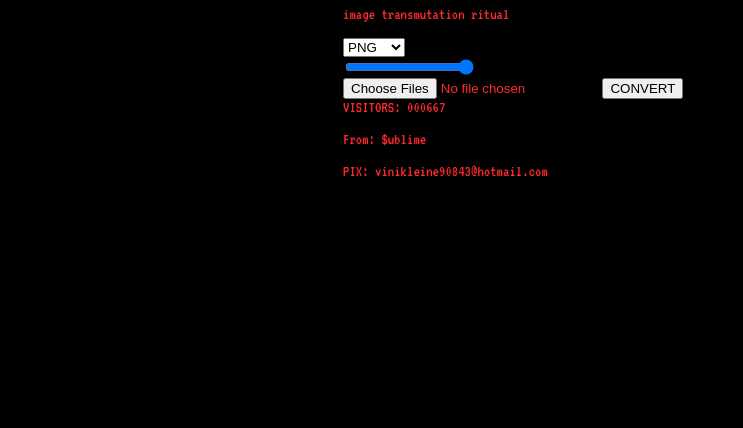
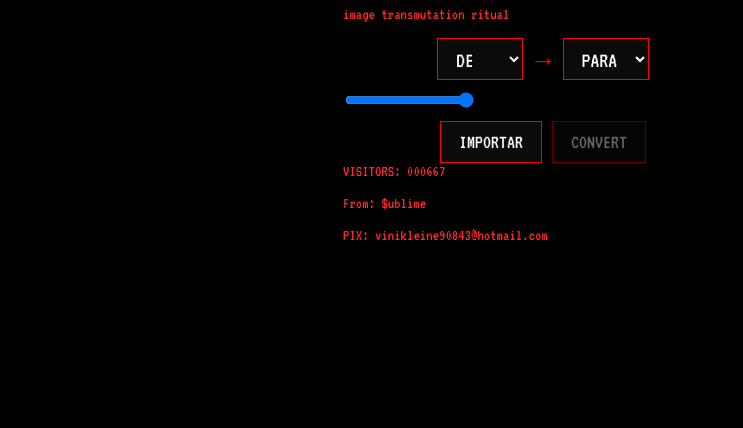
Before and after one commit to sublimeonfire/abaddon, a website: page index.html in a window 1280 px wide. Shown: the part 452-880 px from the top of the page, without its empty margins (537-1280 px from the left). Drawn offline with nearby package versions, Linux system fonts and the light colour scheme.

Commit message:
Update index.html

```diff
--- a/index.html
+++ b/index.html
@@ -4,44 +4,77 @@
   <meta charset="UTF-8">
   <title>ABADDON — RITUAL CONVERTER</title>
 
-  <!-- OLD WEB FONT -->
   <link href="https://fonts.googleapis.com/css2?family=VT323&display=swap" rel="stylesheet">
+  <link rel="stylesheet" href="style.css?v=11">
+  <link rel="icon" href="favicon.png">
+  <script src="https://cdnjs.cloudflare.com/ajax/libs/jszip/3.10.1/jszip.min.js"></script>
 
-  <!-- CSS -->
-  <link rel="stylesheet" href="style.css?v=11">
+  <!-- 🔥 MINI CSS layout -->
+  <style>
+    .format-row{
+      display:flex;
+      gap:12px;
+      justify-content:center;
+      margin-bottom:10px;
+      align-items:center;
+    }
 
-  <!-- favicon -->
-  <link rel="icon" href="favicon.png">
+    .format-row select{
+      background:#0b0b0b;
+      border:1px solid #ff0000;
+      color:#fff;
+      padding:8px 14px;
+      font-family:VT323;
+      font-size:22px;
+    }
 
-  <!-- JSZip -->
-  <script src="https://cdnjs.cloudflare.com/ajax/libs/jszip/3.10.1/jszip.min.js"></script>
+    .arrow{
+      color:#ff0000;
+      font-size:26px;
+    }
+
+    .upload-box{
+      display:flex;
+      gap:10px;
+      justify-content:center;
+      margin-top:10px;
+    }
+
+    .upload-box button{
+      background:#0b0b0b;
+      border:1px solid #ff0000;
+      color:#fff;
+      padding:10px 18px;
+      font-family:VT323;
+      font-size:20px;
+      cursor:pointer;
+    }
+
+    #convertBtn:disabled{
+      opacity:.4;
+      cursor:not-allowed;
+    }
+  </style>
+
 </head>
 
 <body>
 
-<!-- 🔥 OCCULT BACKGROUND -->
 <canvas id="occultCanvas"></canvas>
-
-<!-- 🔥 FILM GRAIN -->
 <canvas id="grain"></canvas>
-
-<!-- 🔥 AUDIO AMBIENT (controlado via JS) -->
 <audio id="amb" src="ambient.mp3" loop></audio>
 
-<!-- 🔥 LOADING -->
 <div id="loader">
   <h1 class="blink">ABADDON</h1>
   <p>descending into inferno...</p>
 </div>
 
-<!-- ⭐ WARNING OLD WEB -->
 <div class="warning blink">
   WARNING: THIS SITE IS NOT INDEXED • ACCESS LOGGED
 </div>
 
 <div class="container ritual">
 
-  <!-- 😈 LOGO -->
   <div class="logo-wrap">
     <img class="logo" src="logo.png" onload="hideLoader()">
     <div id="lore"></div>
@@ -56,55 +89,99 @@
   <h1 class="title blink">ABADDON</h1>
   <p class="subtitle">image transmutation ritual</p>
 
-  <!-- ⭐ FORMAT SELECT -->
-  <div class="format-select">
-    <select id="toFormat">
+  <!-- ⭐ DE → PARA -->
+  <div class="format-row">
+
+    <select id="fromFormat">
+      <option value="">DE</option>
       <option value="png">PNG</option>
       <option value="jpg">JPG</option>
       <option value="webp">WEBP</option>
       <option value="bmp">BMP</option>
     </select>
+
+    <span class="arrow">→</span>
+
+    <select id="toFormat">
+      <option value="">PARA</option>
+      <option value="png">PNG</option>
+      <option value="jpg">JPG</option>
+      <option value="webp">WEBP</option>
+      <option value="bmp">BMP</option>
+    </select>
+
   </div>
 
-  <!-- ⭐ RESIZE -->
   <input type="range" id="resize" min="20" max="100" value="100">
 
-  <!-- ⭐ UPLOAD -->
+  <!-- ⭐ UPLOAD CONTROL -->
   <div class="upload-box">
-      <input type="file" id="fileInput" accept="image/png,image/jpeg,image/webp,image/bmp" multiple>
-      <button onclick="convert()">CONVERT</button>
+
+    <input
+      type="file"
+      id="fileInput"
+      accept="image/png,image/jpeg,image/webp,image/bmp"
+      multiple
+      hidden
+    >
+
+    <button id="importBtn">IMPORTAR</button>
+    <button id="convertBtn" onclick="convert()" disabled>CONVERT</button>
+
   </div>
 
-  <!-- ⭐ RESULT -->
   <div id="result"></div>
-
-  <!-- ⭐ LOGS -->
   <div id="logs"></div>
 
-  <!-- ⭐ VISITOR COUNTER -->
   <div class="counter">
     VISITORS: <span id="counter">000666</span>
   </div>
 
-  <!-- RITUAL TEXT -->
   <div class="creator">
     <p>From: <span>$ublime</span></p>
     <p class="pay">PIX: vinikleine90843@hotmail.com</p>
   </div>
 
-  <!-- blood drip -->
   <div class="blood"></div>
 
 </div>
 
 <script src="script.js"></script>
 
-<!-- ⭐ LOADER -->
+<!-- 🔥 LOGIC READY -->
 <script>
+
 function hideLoader(){
   const l=document.getElementById("loader")
   if(l) l.style.display="none"
 }
+
+const fileInput = document.getElementById("fileInput")
+const importBtn = document.getElementById("importBtn")
+const convertBtn = document.getElementById("convertBtn")
+const fromFormat = document.getElementById("fromFormat")
+const toFormat = document.getElementById("toFormat")
+
+let filesSelected = false
+
+importBtn.onclick = () => fileInput.click()
+
+fileInput.onchange = () => {
+  filesSelected = fileInput.files.length > 0
+  checkReady()
+}
+
+fromFormat.onchange = checkReady
+toFormat.onchange = checkReady
+
+function checkReady(){
+  if(filesSelected && fromFormat.value && toFormat.value && fromFormat.value !== toFormat.value){
+    convertBtn.disabled = false
+  }else{
+    convertBtn.disabled = true
+  }
+}
+
 </script>
 
 </body>
```
